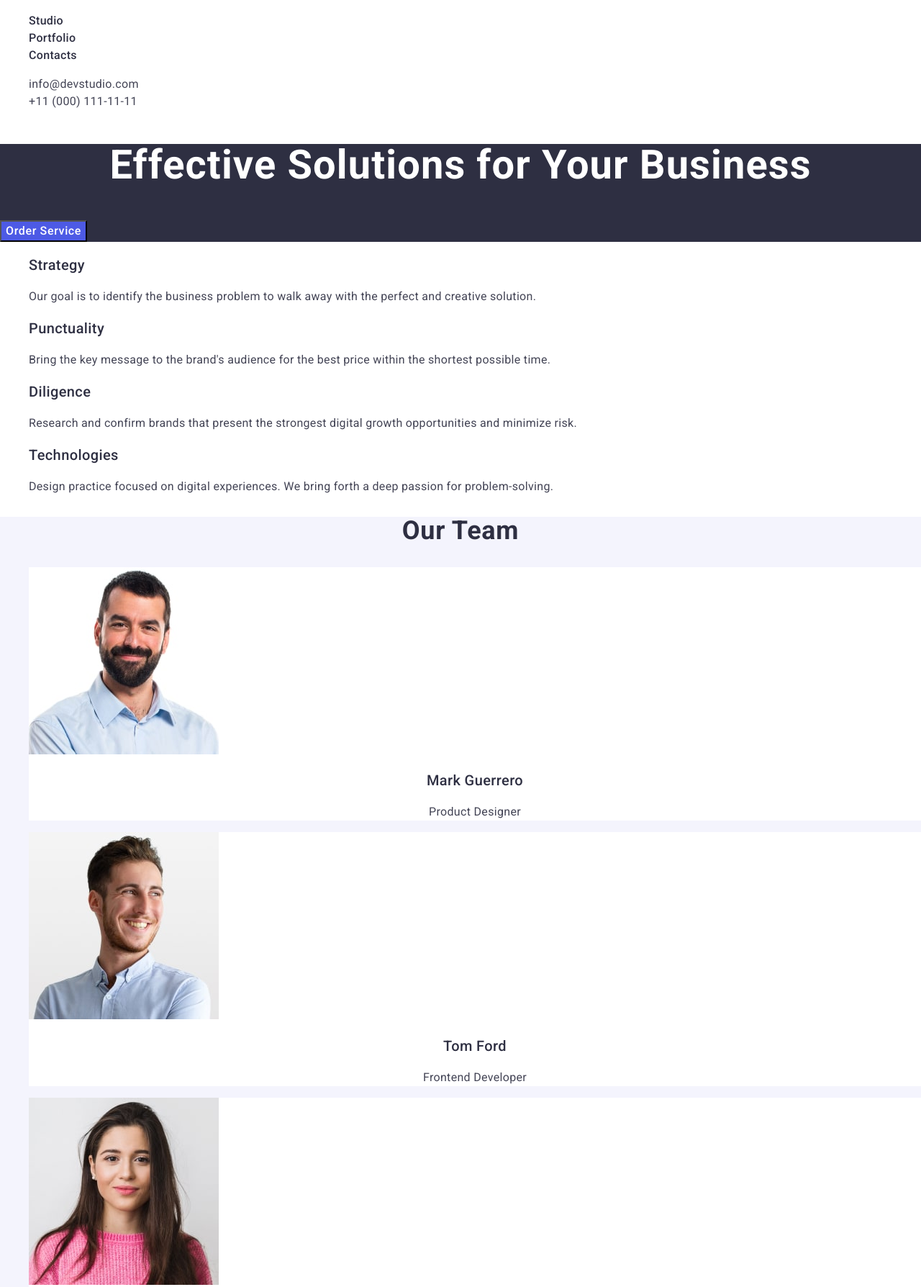
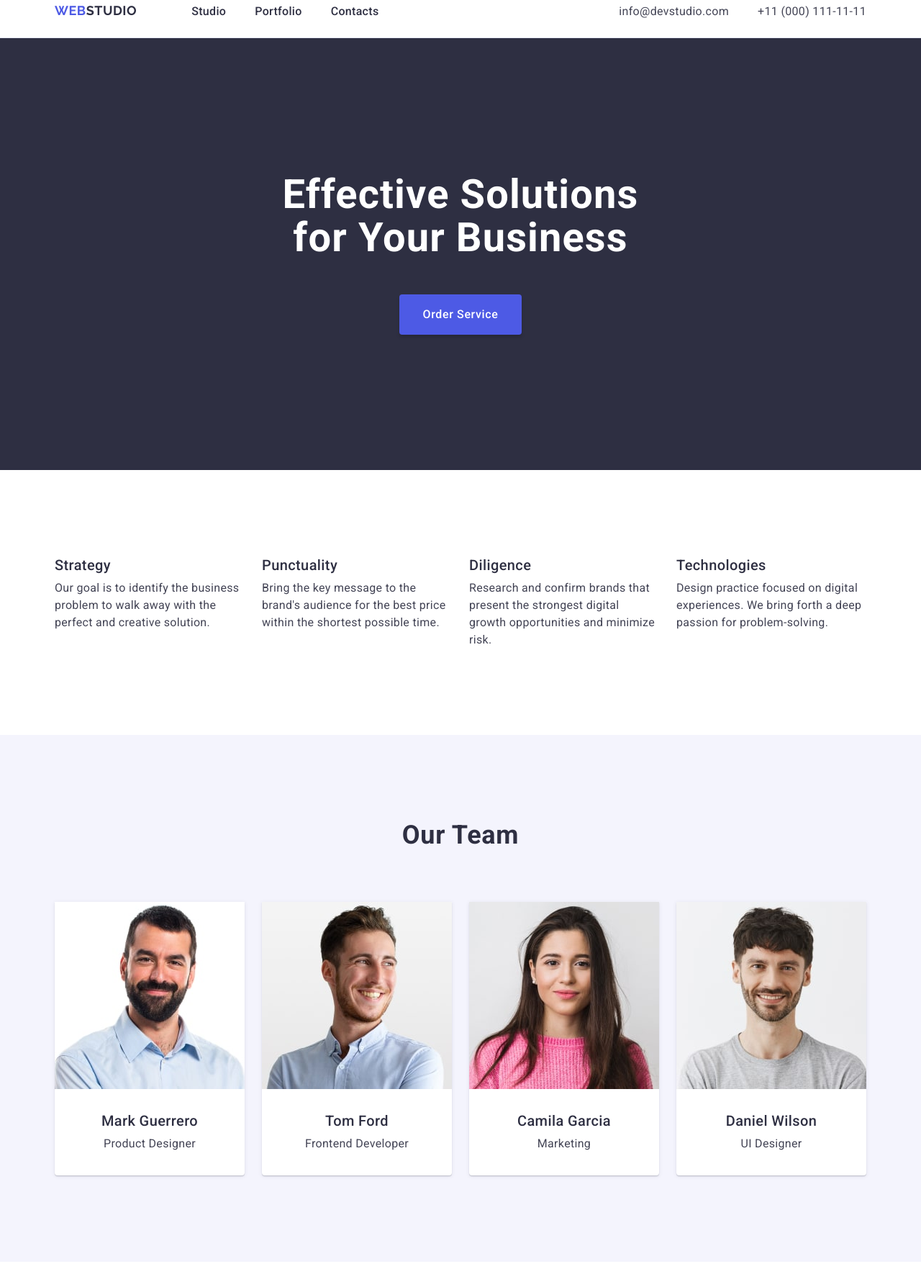
Before and after one commit to JokerGared/goit-markup-hw-03, a plain HTML site: page index.html in a window 1280 px wide. Shown: the part 20-1808 px from the top of the page at 72% size. Drawn offline with nearby package versions, Linux system fonts and the light colour scheme.

Commit message:
add block model

```diff
--- a/css/styles.css
+++ b/css/styles.css
@@ -2,6 +2,16 @@ body {
   font-family: "Roboto", sans-serif;
   background-color: #ffffff;
   color: #434455;
+}
+
+h1,
+h2,
+h3,
+h4,
+h5,
+h6,
+p {
+  margin: 0;
 }
 
 a {
@@ -10,16 +20,29 @@ a {
 
 ul {
   list-style-type: none;
+  margin: 0;
+  padding-left: 0;
 }
 
 address {
-  font-style: inherit;
+  font-style: normal;
+}
+
+.container {
+  max-width: 1158px;
+  padding: 0 15px;
+  margin: 0 auto;
+}
+
+img {
+  display: block;
 }
 
 /*----------------Header--------------- */
 
 .header {
-  background-color: #ffffff;
+  padding: 24px 0;
+  border-bottom: 1px solid #e7e9fc;
 }
 
 .logo {
@@ -30,6 +53,7 @@ address {
   letter-spacing: 0.03em;
   text-transform: uppercase;
   color: #4d5ae5;
+  margin-right: 76px;
 }
 
 .header-logo {
@@ -64,10 +88,30 @@ address {
   color: #404bbf;
 }
 
+.header-nav {
+  display: flex;
+  margin-right: auto;
+}
+
+.header-menu-list {
+  display: flex;
+  gap: 40px;
+}
+
+.header-container {
+  display: flex;
+}
+
+.header-address-list {
+  display: flex;
+  gap: 40px;
+}
+
 /*---------------- Hero--------------- */
 
 .hero {
   background-color: #2e2f42;
+  padding: 188px 0;
 }
 
 .hero-heading {
@@ -77,6 +121,8 @@ address {
   letter-spacing: 0.02em;
   text-align: center;
   color: #fff;
+  margin: 0 auto 48px auto;
+  max-width: 496px;
 }
 
 .hero-button {
@@ -87,6 +133,13 @@ address {
   letter-spacing: 0.04em;
   color: #fff;
   cursor: pointer;
+  display: block;
+  margin: 0 auto;
+  padding: 16px 32px;
+  border-radius: 4px;
+  box-shadow: 0 4px 4px 0 rgba(0, 0, 0, 0.15);
+  background: #4d5ae5;
+  border: none;
 }
 
 .hero-button:hover,
@@ -96,10 +149,27 @@ address {
 
 /*----------------Features--------------- */
 
+.visually-hidden {
+  position: absolute;
+  width: 1px;
+  height: 1px;
+  margin: -1px;
+  border: 0;
+  padding: 0;
+
+  white-space: nowrap;
+  clip-path: inset(100%);
+  clip: rect(0 0 0 0);
+  overflow: hidden;
+}
+
 .features {
+  padding: 120px 0;
 }
 
 .features-list {
+  display: flex;
+  gap: 24px;
 }
 
 .features-list-subhead {
@@ -108,6 +178,7 @@ address {
   line-height: 1.2;
   letter-spacing: 0.02em;
   color: #2e2f42;
+  margin-bottom: 8px;
 }
 
 .features-list-text {
@@ -117,10 +188,15 @@ address {
   color: #434455;
 }
 
+.features-list-item {
+  width: calc((100% - 72px) / 4);
+}
+
 /*----------------Our team--------------- */
 
 .team {
   background-color: #f4f4fd;
+  padding: 120px 0;
 }
 .team-heading {
   font-weight: 700;
@@ -130,12 +206,20 @@ address {
   text-align: center;
   text-transform: capitalize;
   color: #2e2f42;
+  margin-bottom: 72px;
 }
 .team-list {
+  display: flex;
+  gap: 24px;
 }
 .team-list-item {
   background: #fff;
+  width: calc((100%-72px) / 4);
+  box-shadow: 0 2px 1px 0 rgba(103, 104, 120, 0.08),
+    0 1px 1px 0 rgba(46, 47, 66, 0.16), 0 1px 6px 0 rgba(46, 47, 66, 0.08);
+  border-radius: 0 0 4px 4px;
 }
+
 .team-list-subhead {
   font-weight: 500;
   font-size: 20px;
@@ -143,6 +227,7 @@ address {
   letter-spacing: 0.02em;
   text-align: center;
   color: #2e2f42;
+  margin-bottom: 8px;
 }
 .team-list-text {
   font-size: 16px;
@@ -152,9 +237,14 @@ address {
   color: #434455;
 }
 
+.team-list-container {
+  padding: 32px 16px;
+}
+
 /*----------------Portfolio--------------- */
 
 .portfolio {
+  padding: 120px 0;
 }
 .portfolio-heading {
   font-weight: 700;
@@ -164,17 +254,25 @@ address {
   text-align: center;
   text-transform: capitalize;
   color: #2e2f42;
+  margin-bottom: 72px;
 }
 .portfolio-list {
+  display: flex;
+  flex-wrap: wrap;
+  row-gap: 48px;
+  column-gap: 24px;
 }
 .portfolio-list-item {
+  width: calc((100%-48px) / 3);
 }
+
 .portfolio-list-subhead {
   font-weight: 500;
   font-size: 20px;
   line-height: 1.2;
   letter-spacing: 0.02em;
   color: #2e2f42;
+  margin-bottom: 8px;
 }
 .portfolio-list-text {
   font-size: 16px;
@@ -183,17 +281,32 @@ address {
   color: #434455;
 }
 
+.portfolio-text-container {
+  padding: 32px 16px;
+  border-bottom: 1px solid #e7e9fc;
+  border-left: 1px solid #e7e9fc;
+  border-right: 1px solid #e7e9fc;
+}
+
 /*----------------Footer--------------- */
 
 .footer {
   background-color: #2e2f42;
+  padding: 100px 0;
 }
+
 .footer-logo {
   color: #f4f4fd;
 }
+
+.footer-logo-container {
+  margin-bottom: 16px;
+}
+
 .footer-text {
   font-size: 16px;
   line-height: 1.5;
   letter-spacing: 0.02em;
   color: #f4f4fd;
+  max-width: 264px;
 }
--- a/index.html
+++ b/index.html
@@ -21,61 +21,72 @@
   </head>
   <body>
     <header class="header">
-      <nav>
+      <div class="container header-container">
+        <nav class="header-nav">
           <a class="logo" href="./index.html"
             >Web<span class="header-logo">Studio</span></a
           >
-        <ul>
-          <li><a class="header-menu-link" href="./index.html">Studio</a></li>
-          <li><a class="header-menu-link" href="">Portfolio</a></li>
-          <li><a class="header-menu-link" href="">Contacts</a></li>
+          <ul class="header-menu-list">
+            <li class="header-menu-item">
+              <a class="header-menu-link" href="./index.html">Studio</a>
+            </li>
+            <li class="header-menu-item">
+              <a class="header-menu-link" href="">Portfolio</a>
+            </li>
+            <li class="header-menu-item">
+              <a class="header-menu-link" href="">Contacts</a>
+            </li>
           </ul>
         </nav>
         <address class="header-address">
-        <ul>
-          <li>
+          <ul class="header-address-list">
+            <li class="header-address-item">
               <a class="header-address-link" href="mailto:info@devstudio.com"
                 >info@devstudio.com</a
               >
             </li>
-          <li>
+            <li class="header-address-item">
               <a class="header-address-link" href="tel:+110001111111"
                 >+11 (000) 111-11-11</a
               >
             </li>
           </ul>
         </address>
+      </div>
     </header>
     <main>
       <section class="hero">
+        <div class="container">
           <h1 class="hero-heading">Effective Solutions for Your Business</h1>
           <button class="hero-button" type="button">Order Service</button>
+        </div>
       </section>
       <section class="features">
-        <h2 hidden class="visually-hidden">Features</h2>
+        <div class="container">
+          <h2 class="visually-hidden">Features</h2>
           <ul class="features-list">
-          <li>
+            <li class="features-list-item">
               <h3 class="features-list-subhead">Strategy</h3>
               <p class="features-list-text">
-              Our goal is to identify the business problem to walk away with the
-              perfect and creative solution.
+                Our goal is to identify the business problem to walk away with
+                the perfect and creative solution.
               </p>
             </li>
-          <li>
+            <li class="features-list-item">
               <h3 class="features-list-subhead">Punctuality</h3>
               <p class="features-list-text">
                 Bring the key message to the brand's audience for the best price
                 within the shortest possible time.
               </p>
             </li>
-          <li>
+            <li class="features-list-item">
               <h3 class="features-list-subhead">Diligence</h3>
               <p class="features-list-text">
                 Research and confirm brands that present the strongest digital
                 growth opportunities and minimize risk.
               </p>
             </li>
-          <li>
+            <li class="features-list-item">
               <h3 class="features-list-subhead">Technologies</h3>
               <p class="features-list-text">
                 Design practice focused on digital experiences. We bring forth a
@@ -83,8 +94,10 @@
               </p>
             </li>
           </ul>
+        </div>
       </section>
       <section class="team">
+        <div class="container">
           <h2 class="team-heading">Our Team</h2>
           <ul class="team-list">
             <li class="team-list-item">
@@ -94,8 +107,10 @@
                 width="264"
                 height="260"
               />
+              <div class="team-list-container">
                 <h3 class="team-list-subhead">Mark Guerrero</h3>
                 <p class="team-list-text">Product Designer</p>
+              </div>
             </li>
             <li class="team-list-item">
               <img
@@ -104,8 +119,10 @@
                 width="264"
                 height="260"
               />
+              <div class="team-list-container">
                 <h3 class="team-list-subhead">Tom Ford</h3>
                 <p class="team-list-text">Frontend Developer</p>
+              </div>
             </li>
             <li class="team-list-item">
               <img
@@ -114,8 +131,10 @@
                 width="264"
                 height="260"
               />
+              <div class="team-list-container">
                 <h3 class="team-list-subhead">Camila Garcia</h3>
                 <p class="team-list-text">Marketing</p>
+              </div>
             </li>
             <li class="team-list-item">
               <img
@@ -124,12 +143,16 @@
                 width="264"
                 height="260"
               />
+              <div class="team-list-container">
                 <h3 class="team-list-subhead">Daniel Wilson</h3>
                 <p class="team-list-text">UI Designer</p>
+              </div>
             </li>
           </ul>
+        </div>
       </section>
       <section class="portfolio" id="Portfolio">
+        <div class="container">
           <h2 class="portfolio-heading">Our Portfolio</h2>
           <ul class="portfolio-list">
             <li class="portfolio-list-item">
@@ -139,8 +162,10 @@
                 width="360"
                 height="300"
               />
+              <div class="portfolio-text-container">
                 <h3 class="portfolio-list-subhead">Banking App</h3>
                 <p class="portfolio-list-text">App</p>
+              </div>
             </li>
             <li class="portfolio-list-item">
               <img
@@ -149,8 +174,10 @@
                 width="360"
                 height="300"
               />
+              <div class="portfolio-text-container">
                 <h3 class="portfolio-list-subhead">Cashless Payment</h3>
                 <p class="portfolio-list-text">Marketing</p>
+              </div>
             </li>
             <li class="portfolio-list-item">
               <img
@@ -159,8 +186,10 @@
                 width="360"
                 height="300"
               />
+              <div class="portfolio-text-container">
                 <h3 class="portfolio-list-subhead">Meditation App</h3>
                 <p class="portfolio-list-text">App</p>
+              </div>
             </li>
             <li class="portfolio-list-item">
               <img
@@ -169,8 +198,10 @@
                 width="360"
                 height="300"
               />
+              <div class="portfolio-text-container">
                 <h3 class="portfolio-list-subhead">Taxi Service</h3>
                 <p class="portfolio-list-text">Marketing</p>
+              </div>
             </li>
             <li class="portfolio-list-item">
               <img
@@ -179,8 +210,10 @@
                 width="360"
                 height="300"
               />
+              <div class="portfolio-text-container">
                 <h3 class="portfolio-list-subhead">Screen Illustrations</h3>
                 <p class="portfolio-list-text">Design</p>
+              </div>
             </li>
             <li class="portfolio-list-item">
               <img
@@ -189,20 +222,27 @@
                 width="360"
                 height="300"
               />
+              <div class="portfolio-text-container">
                 <h3 class="portfolio-list-subhead">Online Courses</h3>
                 <p class="portfolio-list-text">Marketing</p>
+              </div>
             </li>
           </ul>
+        </div>
       </section>
     </main>
     <footer class="footer">
+      <div class="container">
+        <div class="footer-logo-container">
           <a class="logo" href="./index.html"
             >Web<span class="footer-logo">Studio</span></a
           >
+        </div>
         <p class="footer-text">
-        Increase the flow of customers and sales for your business with digital
-        marketing & growth solutions.
+          Increase the flow of customers and sales for your business with
+          digital marketing & growth solutions.
         </p>
+      </div>
     </footer>
   </body>
 </html>
```
Lines whose indentation alone changed are shown as unchanged.
